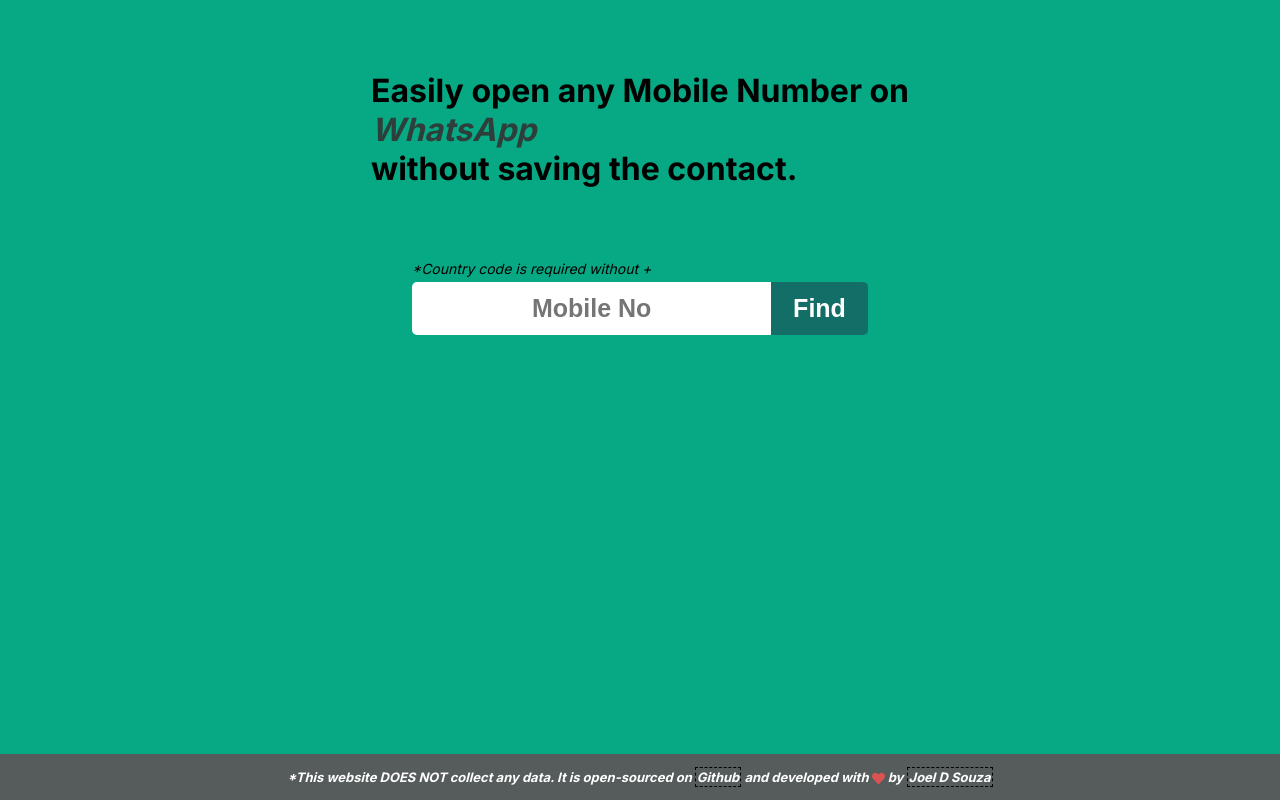
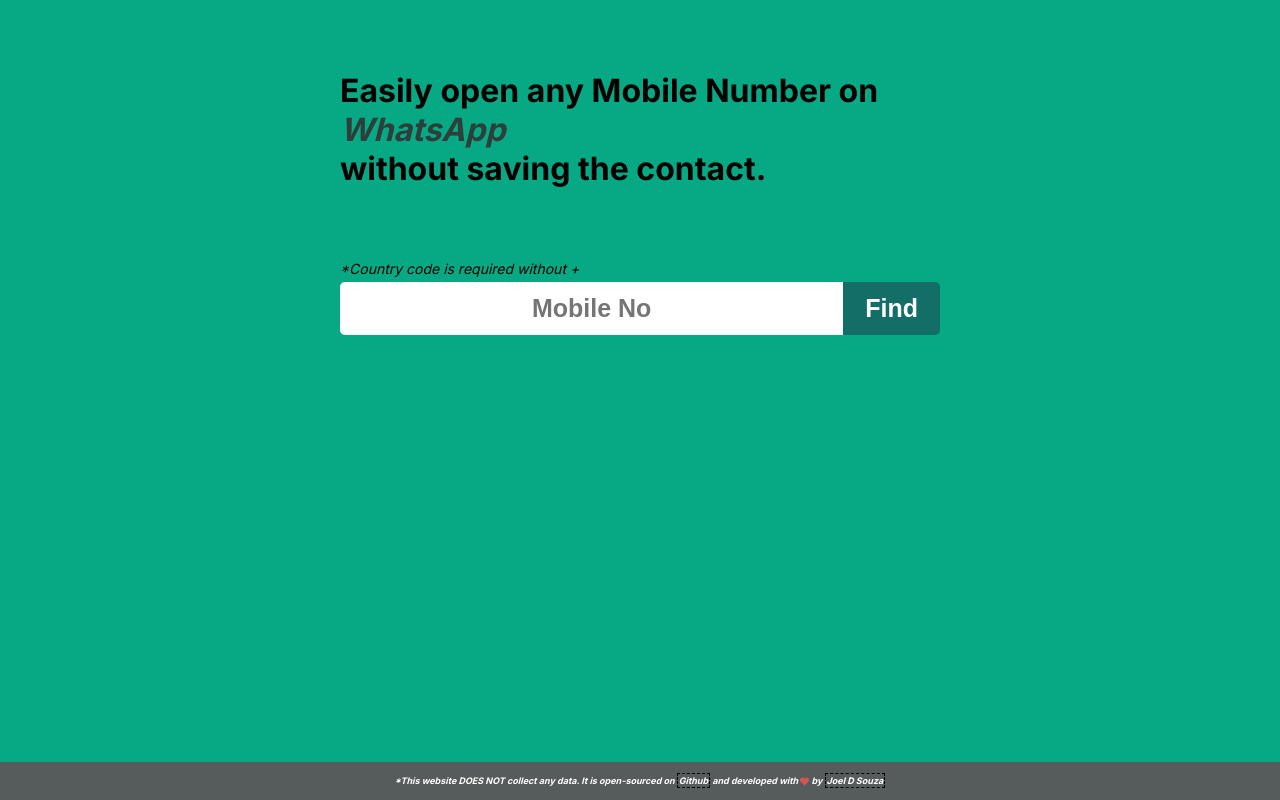
Before and after one commit to Reflex-Gravity/open_whatsapp_number, a plain HTML site: page index.html in a window 1280 px wide. Drawn offline with Linux system fonts and the light colour scheme.

Commit message:
improved fontsizes and alignment

```diff
--- a/index.html
+++ b/index.html
@@ -33,10 +33,14 @@
             display: block;
             margin: auto;
         }
+        .content {
+            margin: auto;
+            max-width: 600px;
+        }
         header{
             display: flex;
-            justify-content: center;
             margin-top: 50px;
+            width: 100%;
         }
         h1{
             text-align: left;
@@ -51,6 +55,7 @@
             width: 100%;
             font-size: 13px;
             font-style: italic;
+            z-index: -1;
         }
 
         form{
@@ -58,6 +63,7 @@
             display: flex;
             justify-content: center;
             align-items: flex-end;
+            width: 100%;
         }
 
         input,
@@ -125,6 +131,7 @@
         .label-wrapper{
             display: flex;
             flex-direction: column;
+            width: 100%;
         }
         label{
             font-style: italic;
@@ -140,6 +147,7 @@
 
         p {
             line-height: 20px;
+            font-size: 9px;
         }
 
         @keyframes blinker {
@@ -169,6 +177,7 @@
 </head>
 <body>
     <div id="app">
+        <div class="content">
             <header>
                 <h1>Easily open any Mobile Number on </br> <i class="whatsapp"><b>WhatsApp</b></i> </br> without saving the contact.</h1>
             </header>
@@ -180,6 +189,7 @@
                 </div>
                 <button type="submit">Find</button>
             </form>
+        </div>
         <footer>
             <p>*This website DOES NOT collect any data. It is open-sourced on <a href="https://github.com/Reflex-Gravity/open_whatsapp_number" target="_blank" rel="noopener noreferrer">Github</a> and developed with
                 <svg class="svg-inline--fa fa-heart fa-w-16" aria-hidden="true" focusable="false" data-prefix="fas" data-icon="heart" role="img" xmlns="http://www.w3.org/2000/svg" viewBox="0 0 512 512" data-fa-i2svg="" alt="Heart">
```
Lines whose indentation alone changed are shown as unchanged.
